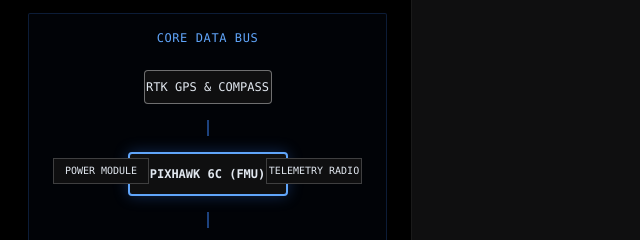
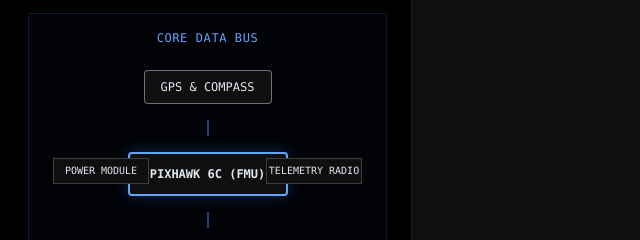
Before and after one commit to enrique-gr/portfolio, a plain HTML site: page washu-vtol.html in a window 1280 px wide. Shown: the part 2626-2866 px from the top of the page, 412-1052 px from the left. Drawn offline with nearby package versions, Linux system fonts and the light colour scheme.

Commit message:
Add files via upload

```diff
--- a/washu-vtol.html
+++ b/washu-vtol.html
@@ -336,7 +336,7 @@
                                 <h4 class="text-blue-400 mb-6 text-center uppercase tracking-wider">Core Data Bus</h4>
                                 <div class="flex flex-col items-center gap-4 relative z-10">
                                     <div class="w-32 py-2 text-center border border-white/40 bg-[#0f0f10] rounded">
-                                        RTK GPS &amp; COMPASS
+                                        GPS &amp; COMPASS
                                     </div>
                                     <div class="h-4 w-0.5 bg-blue-500/50"></div>
                                     <div class="w-40 py-3 text-center border-2 border-blue-400 font-bold bg-[#0f0f10] rounded relative shadow-[0_0_15px_rgba(59,130,246,0.3)]">
```
